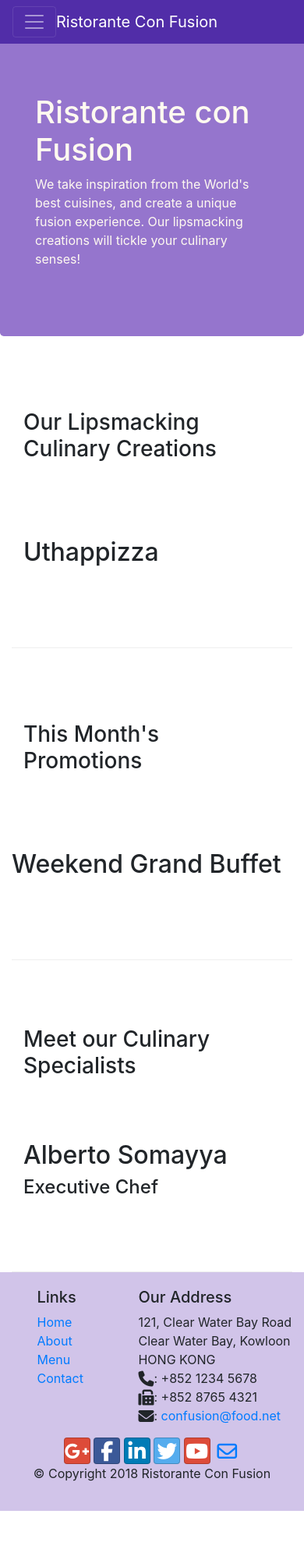
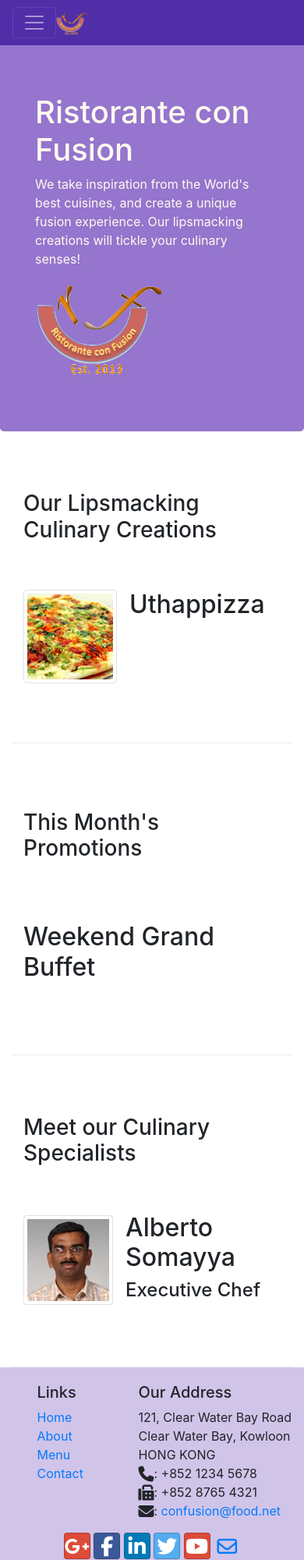
Before and after one commit to chandarani/Bootstrap, a website: page index.html in a window 390 px wide. Shown: the top 2000 px of the page at 78% size. Before the commit the page ends 1937 px from the top, so only its background shows below. Drawn offline with nearby package versions, Linux system fonts and the light colour scheme.

Commit message:
Images and Media

```diff
--- a/index.html
+++ b/index.html
@@ -21,7 +21,7 @@
             <button class="navbar-toggler" type="button" data-toggle="collapse" data-target="#Navbar">
                 <span class="navbar-toggler-icon"></span>
             </button>
-            <a class="navbar-brand mr-auto" href="#">Ristorante Con Fusion</a>
+            <a class="navbar-brand mr-auto" href="#"><img src="img/logo.png" height="30" width="41"></a>
             <div class="collapse navbar-collapse" id="Navbar">
                 <ul class="navbar-nav mr-auto">
                     <li class="nav-item active"><a class="nav-link" href="#"><span class="fa fa-home fa-lg"></span>Home</a></li>
@@ -42,7 +42,8 @@
                     <p>We take inspiration from the World's best cuisines, and create a unique fusion experience. Our lipsmacking creations will tickle your culinary senses!</p>
 
                 </div>
-                <div class="col-12 col-sm">
+                <div class="col-12 col-sm align-self-center">
+                    <img src="img/logo.png" class="img-fluid">
                 </div>
             </div>
         </div>
@@ -54,19 +55,26 @@
                 <h3>Our Lipsmacking Culinary Creations</h3>
             </div>
             <div class="col col-sm order-sm-first col-md">
-                <h2>Uthappizza</h2>
-                <div class="d-none d-sm-block">
-                <p>A unique combination of Indian Uthappam (pancake) and Italian pizza, topped with Cerignola olives, ripe vine cherry tomatoes, Vidalia onion, Guntur chillies and Buffalo Paneer.</p>
+                <div class="media">
+                    <img class="d-flex mr-3 img-thumbnail align-self-center"
+                            src="img/uthappizza.png" alt="Uthappizza">
+                    <div class="media-body">
+                        <h2 class="mt-0">Uthappizza</h2>
+                        <p class="d-none d-sm-block">A unique combination of Indian Uthappam (pancake) and
+                            Italian pizza, topped with Cerignola olives, ripe vine
+                            cherry tomatoes, Vidalia onion, Guntur chillies and
+                            Buffalo Paneer.</p>
+                    </div>
                 </div>
             </div>
-        </div>
+          </div>
 
 
         <div class="row row-content align-items-center">
-            <div class="col-12 col-sm-4 col-md-3">
+            <div class="col-12 col-sm-4 order-sm-first col-md-3">
                 <h3>This Month's Promotions</h3>
             </div>
-            <div>
+            <div class="col col-sm order-sm-last col-md">
                 <h2>Weekend Grand Buffet</h2>
                 <div class="d-none d-sm-block">
                 <p>Featuring mouthwatering combinations with a choice of five different salads, six enticing appetizers, six main entrees and five choicest desserts. Free flowing bubbly and soft drinks. All for just $19.99 per person </p>
@@ -79,10 +87,18 @@
                 <h3>Meet our Culinary Specialists</h3>
             </div>
             <div class="col col-sm order-sm-first col-md">
-                <h2>Alberto Somayya</h2>
-                <h4>Executive Chef</h4>
-                <div class="d-none d-sm-block">
-                <p>Award winning three-star Michelin chef with wide International experience having worked closely with whos-who in the culinary world, he specializes in creating mouthwatering Indo-Italian fusion experiences. </p>
+                <div class="media">
+                    <img class="d-flex mr-3 img-thumbnail align-self-center"
+                            src="img/alberto.png" alt="Alberto Somayya">
+                    <div class="media-body">
+                        <h2 class="mt-0">Alberto Somayya</h2>
+                        <h4>Executive Chef</h4>
+                        <p class="d-none d-sm-block">Award winning three-star Michelin chef with wide
+                            International experience having worked closely with
+                            whos-who in the culinary world, he specializes in
+                            creating mouthwatering Indo-Italian fusion experiences.
+                            </p>
+                    </div>
                 </div>
             </div>
         </div>
```
Also changed, not shown: aboutus.html (+3 -2 lines), contactus.html (+3 -2 lines), img/alberto.png (added), img/buffet.png (added), img/logo.png (added), img/uthappizza.png (added), 1 other file.
